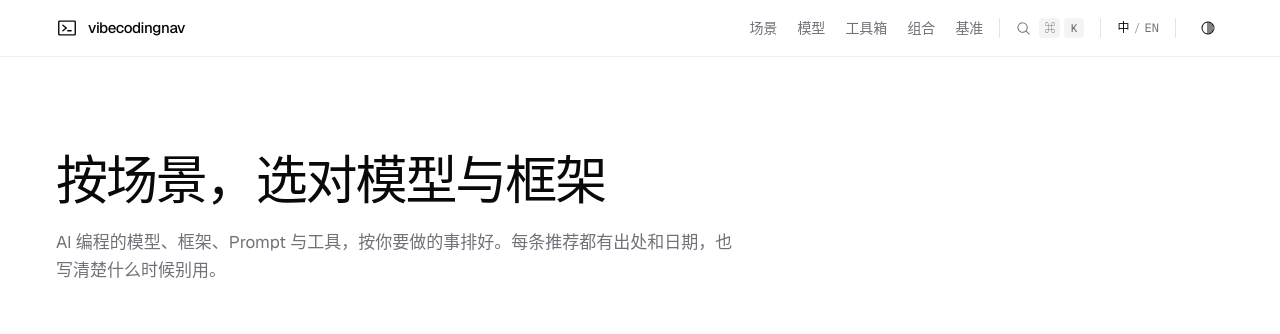
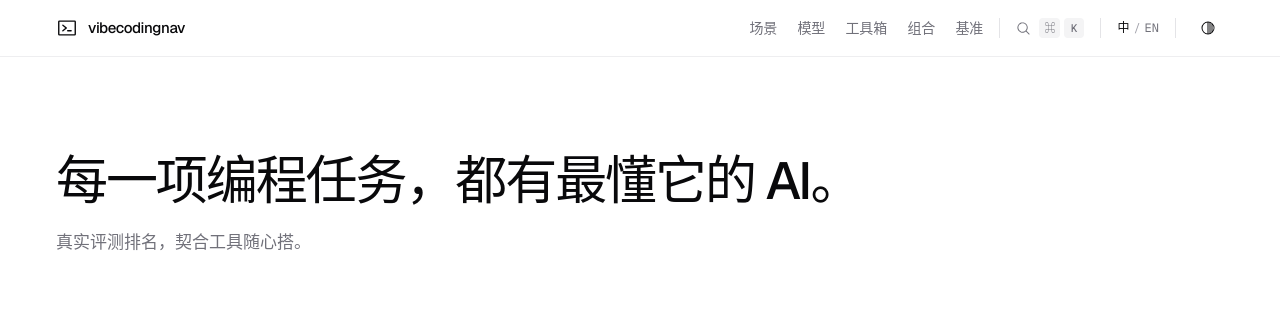
Before and after one commit to thinkingjimmy/vibecodingnav, a Next.js app: page /zh in a window 1280 px wide. Shown: the top 334 px of the page. Built offline with nearby package versions, Linux system fonts and the light colour scheme.

Commit message:
Update homepage hero and meta copy for both locales.
Align title, description, Open Graph, and Twitter with the new headlines, and brand page titles as "| VibeCodingNav".

Co-authored-by: Cursor <cursoragent@cursor.com>

```diff
--- a/src/app/(en)/layout.tsx
+++ b/src/app/(en)/layout.tsx
@@ -14,7 +14,7 @@ const dict = getDictionary("en");
 
 export const metadata: Metadata = {
   metadataBase: new URL(SITE_URL),
-  title: { default: `${dict.meta.title} · ${SITE_NAME}`, template: `%s · ${SITE_NAME}` },
+  title: { default: `${dict.meta.title} | ${SITE_NAME}`, template: `%s | ${SITE_NAME}` },
   description: dict.meta.description,
   icons: { icon: "/favicon.svg" },
 };
--- a/src/app/(zh)/layout.tsx
+++ b/src/app/(zh)/layout.tsx
@@ -14,7 +14,7 @@ const dict = getDictionary("zh");
 
 export const metadata: Metadata = {
   metadataBase: new URL(SITE_URL),
-  title: { default: `${dict.meta.title} · ${SITE_NAME}`, template: `%s · ${SITE_NAME}` },
+  title: { default: `${dict.meta.title} | ${SITE_NAME}`, template: `%s | ${SITE_NAME}` },
   description: dict.meta.description,
   icons: { icon: "/favicon.svg" },
 };
--- a/src/content/i18n/en.ts
+++ b/src/content/i18n/en.ts
@@ -8,8 +8,8 @@ import type { Dictionary } from "@/lib/contracts";
 
 const en = {
   meta: {
-    title: "Pick the model and the stack for the job",
-    description: "Models, frameworks, prompts, and tools for AI coding, arranged by the job. Every recommendation has a source, a date, and a reason to skip it.",
+    title: "The best AI for every coding task.",
+    description: "Ranked by real benchmarks, paired with the tools that fit.",
   },
   nav: {
     scenarios: "Scenarios",
@@ -22,8 +22,8 @@ const en = {
     primary: "Primary",
   },
   home: {
-    heroTitle: "Pick the model and the stack for the job",
-    heroBody: "Models, frameworks, prompts, and tools for AI coding, arranged by the job you are doing. Every recommendation has a source and a date, and says when not to use it.",
+    heroTitle: "The best AI for every coding task.",
+    heroBody: "Ranked by real benchmarks, paired with the tools that fit.",
     boards: "Scenario boards",
     viewMore: "View More",
     toolbox: "Toolbox",
--- a/src/content/i18n/zh.ts
+++ b/src/content/i18n/zh.ts
@@ -8,8 +8,8 @@ import type { Dictionary } from "@/lib/contracts";
 
 const zh = {
   meta: {
-    title: "按场景，选对模型与框架",
-    description: "AI 编程的模型、框架、Prompt 与工具，按你要做的事排好。每条推荐都有出处和日期，也写清楚什么时候别用。",
+    title: "每一项编程任务，都有最懂它的 AI。",
+    description: "真实评测排名，契合工具随心搭。",
   },
   nav: {
     scenarios: "场景",
@@ -22,8 +22,8 @@ const zh = {
     primary: "主导航",
   },
   home: {
-    heroTitle: "按场景，选对模型与框架",
-    heroBody: "AI 编程的模型、框架、Prompt 与工具，按你要做的事排好。每条推荐都有出处和日期，也写清楚什么时候别用。",
+    heroTitle: "每一项编程任务，都有最懂它的 AI。",
+    heroBody: "真实评测排名，契合工具随心搭。",
     boards: "场景榜单",
     viewMore: "查看更多",
     toolbox: "工具箱",
--- a/src/lib/site.ts
+++ b/src/lib/site.ts
@@ -9,7 +9,7 @@ import type { Locale } from "./contracts";
 import { localePath } from "./locale";
 
 export const SITE_URL = "https://vibecodingnav.com";
-export const SITE_NAME = "vibecodingnav";
+export const SITE_NAME = "VibeCodingNav";
 export const GA_MEASUREMENT_ID = "G-ZBKDEBT9C6";
 export const CONTENT_CLOCK = "2026-10-10";
 export const SITE_SYNC = "2026-10-10";
@@ -33,6 +33,7 @@ export function isStale(asOf: string, clock = siteClock()): boolean {
 
 export function pageMetadata(locale: Locale, path: string, title: string, description: string): Metadata {
   const canonical = `${SITE_URL}${localePath(locale, path)}`;
+  const brandedTitle = `${title} | ${SITE_NAME}`;
   return {
     title,
     description,
@@ -44,6 +45,7 @@ export function pageMetadata(locale: Locale, path: string, title: string, descri
         "x-default": `${SITE_URL}${localePath("en", path)}`,
       },
     },
-    openGraph: { title, description, url: canonical, siteName: SITE_NAME, locale: locale === "zh" ? "zh_CN" : "en_US" },
+    openGraph: { title: brandedTitle, description, url: canonical, siteName: SITE_NAME, locale: locale === "zh" ? "zh_CN" : "en_US" },
+    twitter: { card: "summary", title: brandedTitle, description },
   };
 }
```
Also changed, not shown: 2 other files (tests, documents, lock files or other folders).
